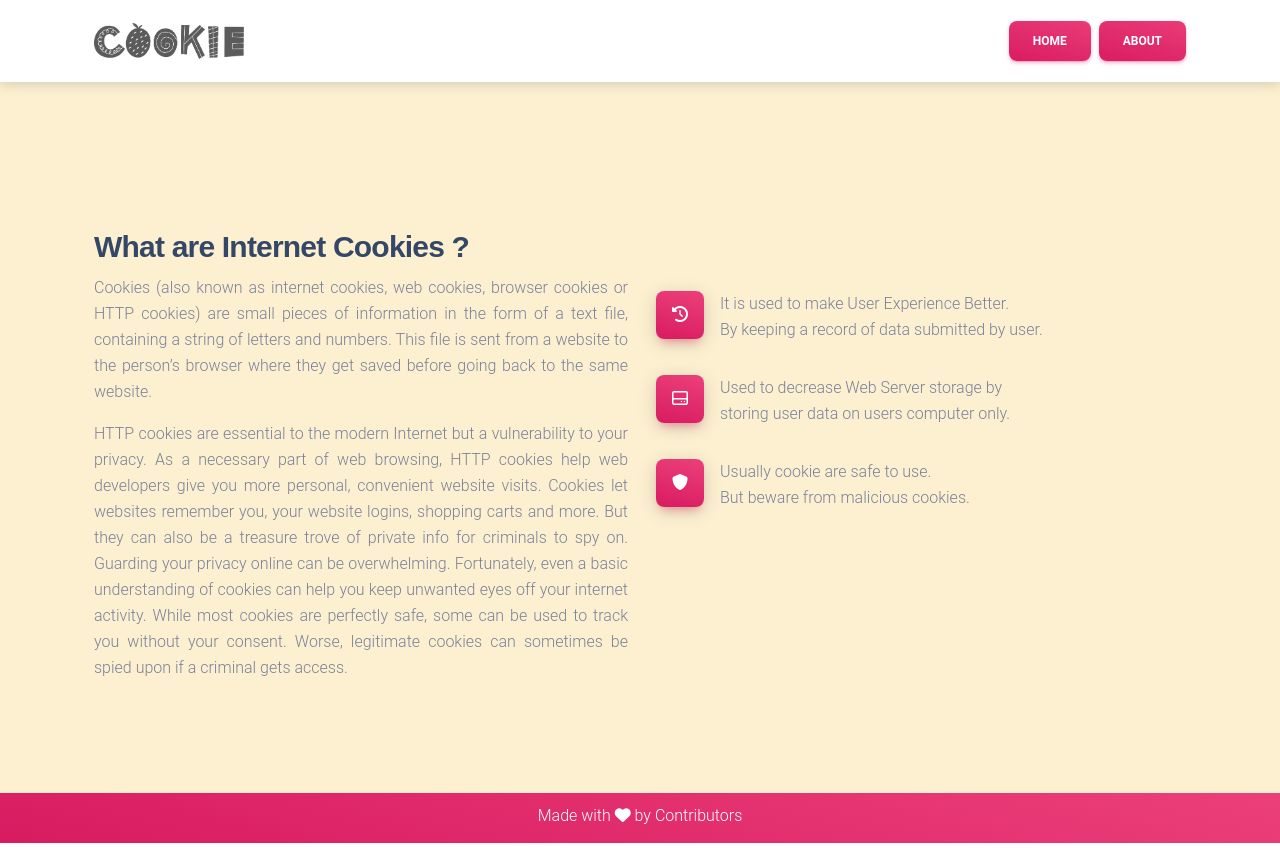
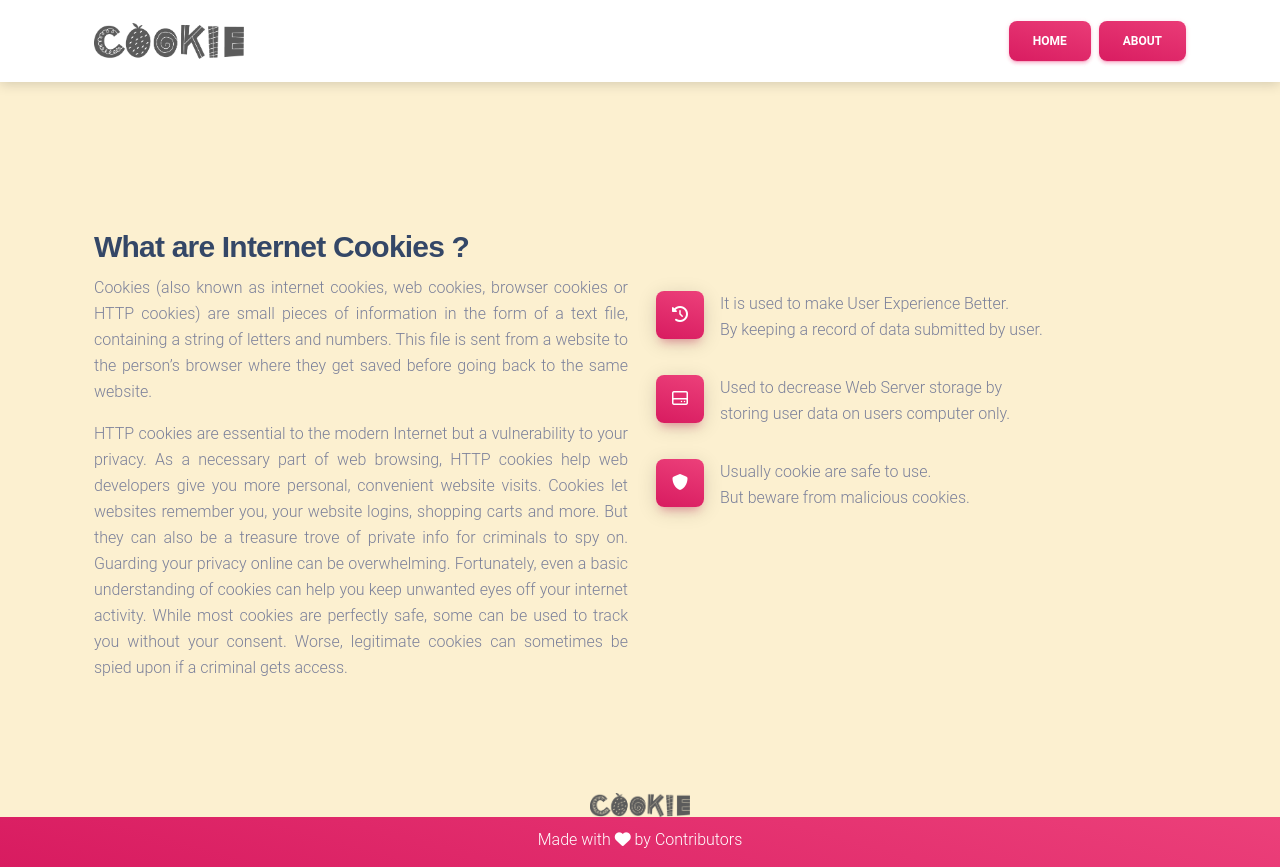
Before and after one commit to akhil-aggarwal/cookie, a website: page about.html in a window 1280 px wide. Before the commit the page ends 843 px from the top, so only its background shows below. Drawn offline with nearby package versions, Linux system fonts and the light colour scheme.

Commit message:
Added logo to about
Added a clickable logo on about that brings users to the top

Also added DS_Store to the gitignore

```diff
--- a/about.html
+++ b/about.html
@@ -239,7 +239,14 @@
         </div>
     </section> -->
 
-    <!--Footer Section Start-->
+     <!--Footer Section Start-->
+
+      <!-- logo div -->
+      <div class ="container2">
+        <img src="assets/img/logo.png" alt="cookie logo" style="width: 100px" id="scrollToTop">
+     </div>
+    <!-- logo div ends  -->
+
     <div class="bg-gradient-primary" id="footer">
         <div class="container">
             <p style="padding-top: 10px;">Made with <i class="fa fa-heart"></i> by Contributors</p>
```
Also changed, not shown: 1 other file.
